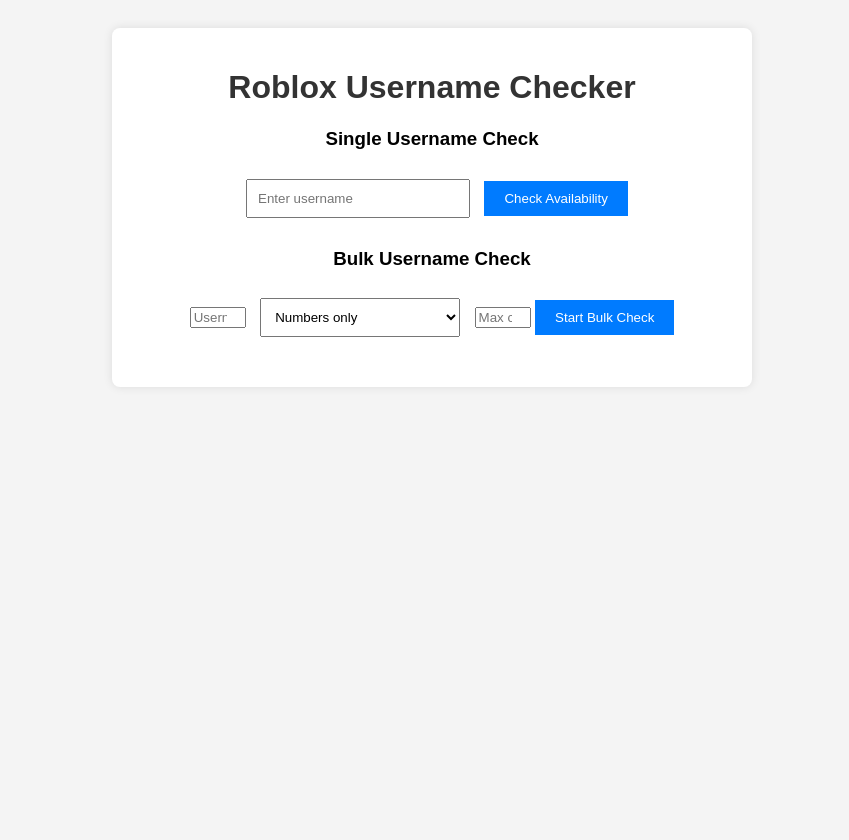
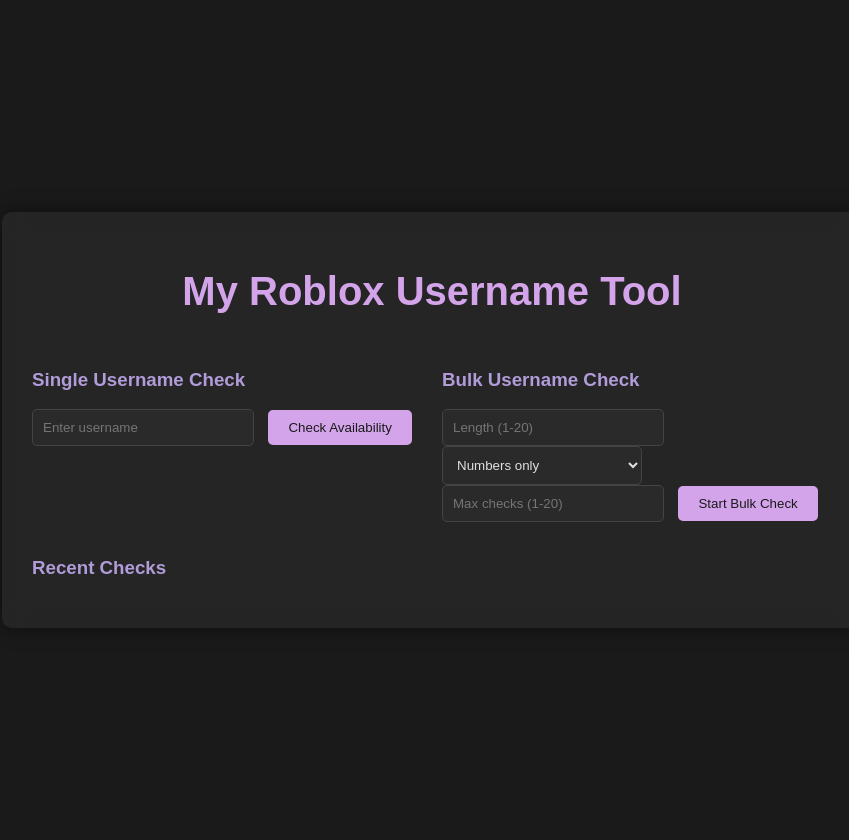
Before and after one commit to DoltD1no/RUC, a Flask app: page / in a window 1280 px wide. Shown: the whole page, without its empty margins (208-1057 px from the left). Before the commit the page ends 337 px from the top, so only its background shows below. Run offline with Flask 3, Linux system fonts and the light colour scheme.

Commit message:
Update index.html

```diff
--- a/templates/index.html
+++ b/templates/index.html
@@ -3,30 +3,77 @@
 <head>
     <meta charset="UTF-8">
     <meta name="viewport" content="width=device-width, initial-scale=1.0">
-    <title>Roblox Username Checker</title>
+    <title>My Roblox Username Tool</title>
     <style>
-        body { font-family: Arial, sans-serif; text-align: center; padding: 20px; background-color: #f4f4f4; }
-        h1 { color: #333; }
-        .container { max-width: 600px; margin: auto; background: white; padding: 20px; border-radius: 8px; box-shadow: 0 0 10px rgba(0,0,0,0.1); }
-        form { margin: 20px 0; }
-        input[type="text"], select { padding: 10px; width: 200px; margin: 10px; }
-        input[type="submit"] { padding: 10px 20px; background-color: #007bff; color: white; border: none; cursor: pointer; }
-        input[type="submit"]:hover { background-color: #0056b3; }
-        .error { color: red; }
+        body {
+            font-family: Arial, sans-serif;
+            background: #1a1a1a;
+            color: #e0e0e0;
+            margin: 0;
+            padding: 20px;
+            display: flex;
+            justify-content: center;
+            align-items: center;
+            min-height: 100vh;
+        }
+        .container {
+            background: rgba(255, 255, 255, 0.05);
+            padding: 30px;
+            border-radius: 10px;
+            backdrop-filter: blur(10px);
+            box-shadow: 0 0 20px rgba(0, 0, 0, 0.5);
+            max-width: 800px;
+            width: 100%;
+        }
+        h1 {
+            color: #d4a4eb;
+            text-align: center;
+            margin-bottom: 20px;
+            font-size: 2.5em;
+        }
+        h3 { color: #b19cd9; margin-top: 20px; }
+        .form-group { margin: 15px 0; }
+        input[type="text"], input[type="number"], select {
+            padding: 10px;
+            width: 200px;
+            margin-right: 10px;
+            background: #2a2a2a;
+            border: 1px solid #444;
+            color: #e0e0e0;
+            border-radius: 5px;
+        }
+        input[type="submit"] {
+            padding: 10px 20px;
+            background: #d4a4eb;
+            color: #1a1a1a;
+            border: none;
+            cursor: pointer;
+            border-radius: 5px;
+        }
+        input[type="submit"]:hover { background: #b19cd9; }
+        .error { color: #ff5555; text-align: center; }
+        .grid { display: grid; grid-template-columns: repeat(auto-fit, minmax(300px, 1fr)); gap: 20px; }
+        #recent-checks { margin-top: 20px; }
+        #recent-checks ul { list-style: none; padding: 0; }
+        #recent-checks li { padding: 5px 0; }
     </style>
 </head>
 <body>
     <div class="container">
-        <h1>Roblox Username Checker</h1>
-        <form method="POST">
+        <h1>My Roblox Username Tool</h1>
+        <div class="grid">
+            <div class="form-group">
                 <h3>Single Username Check</h3>
+                <form id="single-form" method="POST">
                     <input type="text" name="username" placeholder="Enter username" required>
                     <input type="hidden" name="check_type" value="single">
                     <input type="submit" value="Check Availability">
                 </form>
-        <form method="POST">
+            </div>
+            <div class="form-group">
                 <h3>Bulk Username Check</h3>
-            <input type="number" name="length" placeholder="Username length (1-20)" required min="1" max="20">
+                <form id="bulk-form" method="POST">
+                    <input type="number" name="length" placeholder="Length (1-20)" required min="1" max="20">
                     <select name="username_type" required>
                         <option value="numbers">Numbers only</option>
                         <option value="letters">Letters only</option>
@@ -36,9 +83,79 @@
                     <input type="hidden" name="check_type" value="bulk">
                     <input type="submit" value="Start Bulk Check">
                 </form>
+            </div>
+        </div>
         {% if error %}
             <p class="error">{{ error }}</p>
         {% endif %}
+        <div id="recent-checks">
+            <h3>Recent Checks</h3>
+            <ul id="recent-checks-list"></ul>
         </div>
+    </div>
+    <script>
+        document.getElementById('single-form').addEventListener('submit', async (e) => {
+            e.preventDefault();
+            const formData = new FormData(e.target);
+            const response = await fetch('/', {
+                method: 'POST',
+                body: formData
+            });
+            const data = await response.json();
+            if (data.status) {
+                let recentChecks = JSON.parse(localStorage.getItem('recentChecks') || '[]');
+                recentChecks.unshift(data);
+                if (recentChecks.length > 5) recentChecks.pop();
+                localStorage.setItem('recentChecks', JSON.stringify(recentChecks));
+                updateRecentChecks();
+                window.location.href = `/results?username=${encodeURIComponent(data.username)}&status=${encodeURIComponent(data.status)}&verify_url=${encodeURIComponent(data.verify_url)}&signup_url=${encodeURIComponent(data.signup_url)}`;
+            }
+        });
+
+        document.getElementById('bulk-form').addEventListener('submit', async (e) => {
+            e.preventDefault();
+            const formData = new FormData(e.target);
+            const response = await fetch('/', {
+                method: 'POST',
+                body: formData
+            });
+            const data = await response.json();
+            if (data.results) {
+                let recentChecks = JSON.parse(localStorage.getItem('recentChecks') || '[]');
+                recentChecks.unshift({ username: `Bulk Check (Length: ${formData.get('length')})`, status: data.summary, verify_url: '', signup_url: '' });
+                if (recentChecks.length > 5) recentChecks.pop();
+                localStorage.setItem('recentChecks', JSON.stringify(recentChecks));
+                updateRecentChecks();
+                window.location.href = `/results?bulk=true&results=${encodeURIComponent(JSON.stringify(data.results))}`;
+            }
+        });
+
+        function updateRecentChecks() {
+            const recentChecks = JSON.parse(localStorage.getItem('recentChecks') || '[]');
+            const list = document.getElementById('recent-checks-list');
+            list.innerHTML = '';
+            recentChecks.forEach(check => {
+                const li = document.createElement('li');
+                li.textContent = `${check.username}: ${check.status}`;
+                if (check.verify_url) {
+                    const verifyLink = document.createElement('a');
+                    verifyLink.href = check.verify_url;
+                    verifyLink.textContent = ' [Verify]';
+                    verifyLink.target = '_blank';
+                    li.appendChild(verifyLink);
+                }
+                if (check.signup_url) {
+                    const signupLink = document.createElement('a');
+                    signupLink.href = check.signup_url;
+                    signupLink.textContent = ' [Sign Up]';
+                    signupLink.target = '_blank';
+                    li.appendChild(signupLink);
+                }
+                list.appendChild(li);
+            });
+        }
+
+        updateRecentChecks();
+    </script>
 </body>
 </html>
```
Lines whose indentation alone changed are shown as unchanged.
